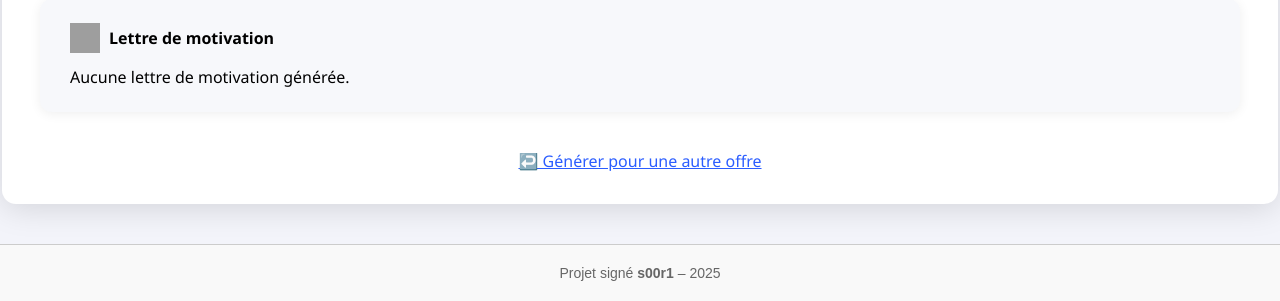
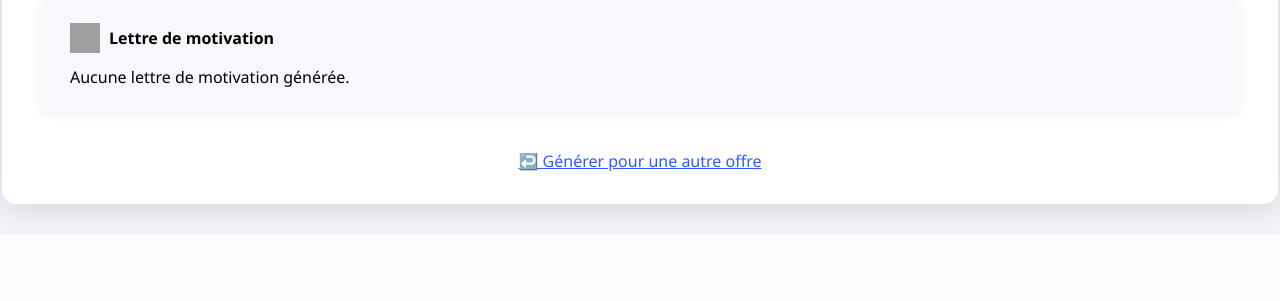
Before and after one commit to s00r1/cvlm, a Flask app: template templates/result.html in a window 1280 px wide. Shown: the part 715-1016 px from the top of the page. After the commit the page ends 942 px from the top, so only its background shows below. Run offline with Flask 3, Linux system fonts and the light colour scheme; the template is opened without the code that fills it, so the values that code supplies are empty; parts of the project's set-up code (start-up, migrations or seed data) failed here and were passed over; grey boxes are pictures that could not be loaded.

```diff
--- a/templates/result.html
+++ b/templates/result.html
@@ -249,30 +249,4 @@
     </div>
   </div>
 </body>
-
-<div class="footer">
-  Projet signé <b>s00r1</b> – 2025
-</div>
-
-<style>
-  .footer {
-    text-align: center;
-    font-family: 'Arial', sans-serif;
-    font-size: 14px;
-    color: #666;
-    padding: 20px 10px;
-    margin-top: 40px;
-    border-top: 1px solid #ccc;
-    background: #f9f9f9;
-  }
-  @media (prefers-color-scheme: dark) {
-    .footer {
-      background: #111;
-      color: #aaa;
-      border-top: 1px solid #444;
-    }
-  }
-</style>
-
-
 </html>
```
Also changed, not shown: templates/index.html (+20 -27 lines).
